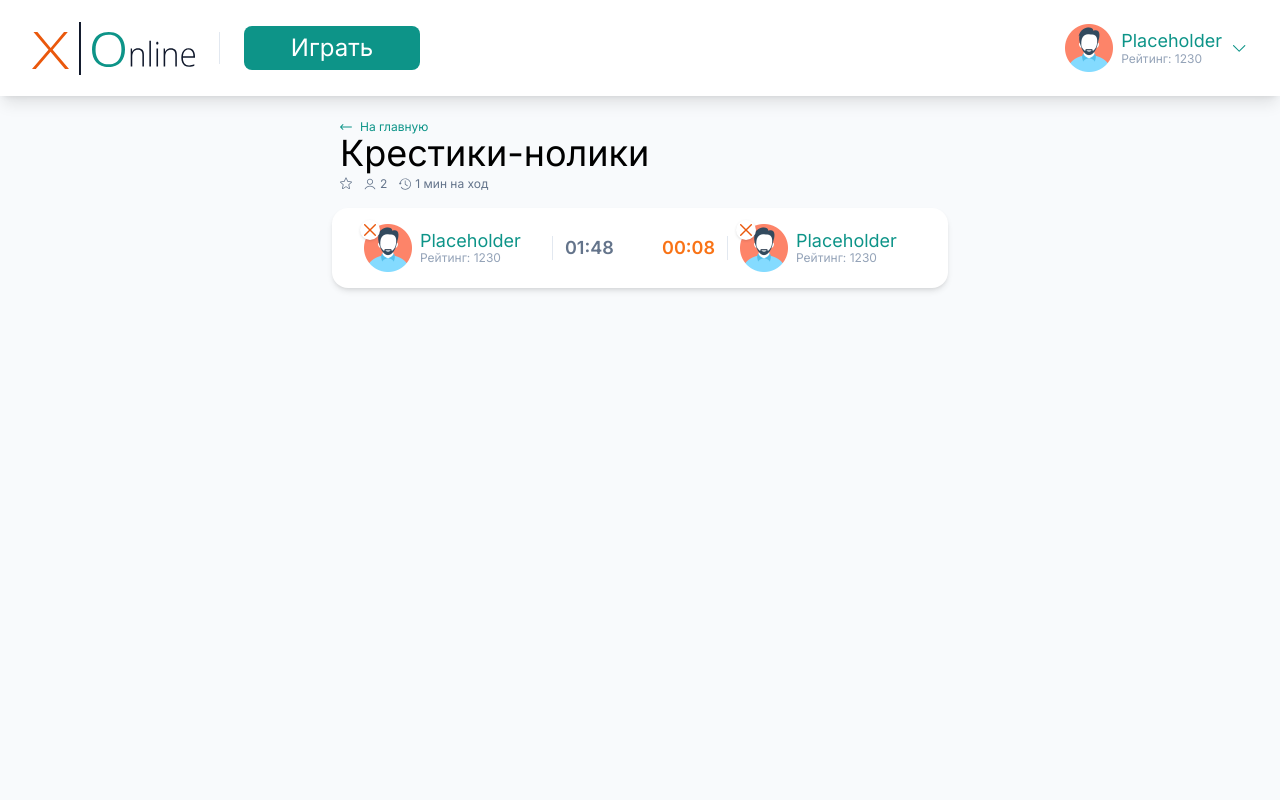
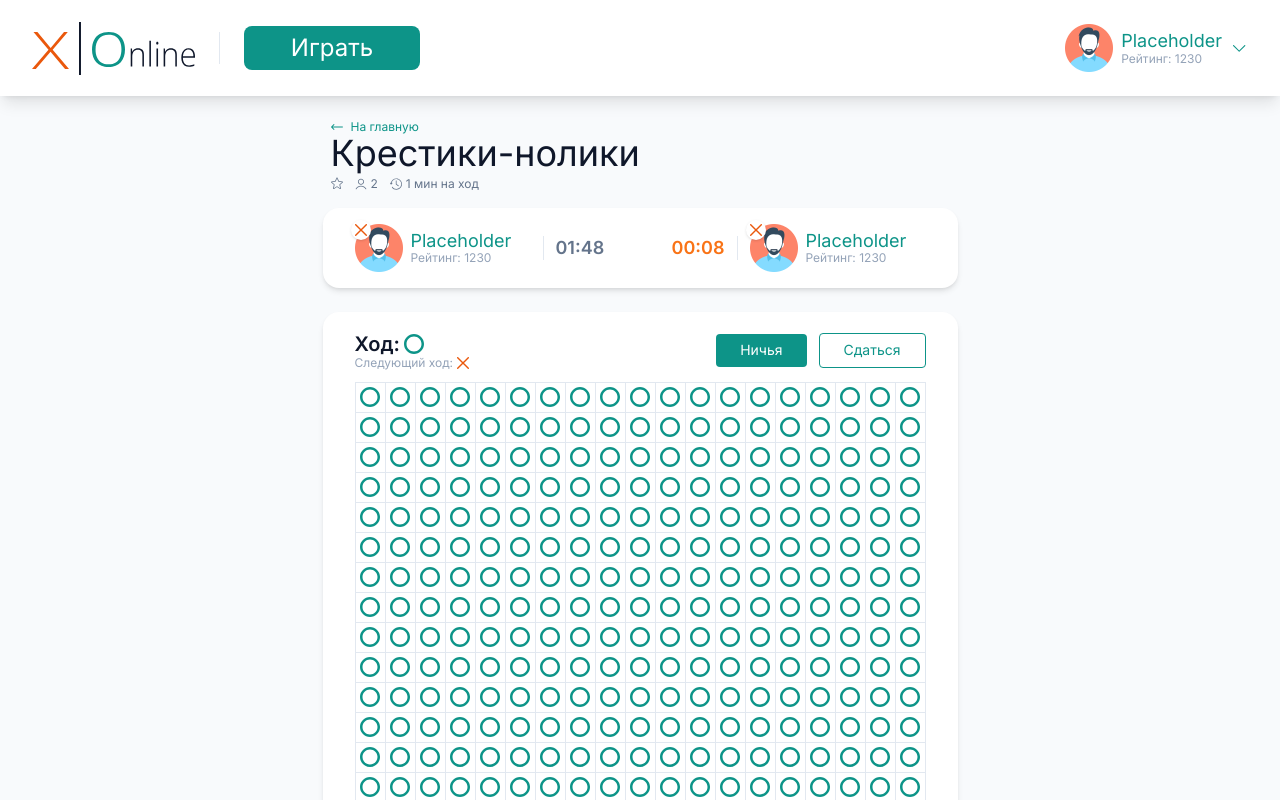
Before and after one commit to LoganVL/tic-tac-toe-react-nextjs, a Next.js app: page / in a window 1280 px wide. Shown: the top 800 px of the page. Built offline with nearby package versions, Linux system fonts and the light colour scheme.

Commit message:
Added GameField comp, UiButton, game grid etc

```diff
--- /dev/null
+++ b/components/game/game-field.jsx
@@ -0,0 +1,45 @@
+import { clsx } from "clsx";
+import { ZeroIcon } from "./icons/zero-icon";
+import { CrossIcon } from "./icons/cross-icon";
+import { UiButton } from "../uikit/ui-button";
+
+const cells = new Array(19 * 19).fill(null);
+
+export function GameField({ className }) {
+  return (
+    <div
+      className={clsx(
+        className,
+        "bg-white rounded-2xl shadow-md px-8 pt-5 pb-7",
+      )}
+    >
+      <div className="flex gap-3 items-center">
+        <div className="mr-auto">
+          <div className="flex items-center gap-1 text-xl font-semibold leading-tight">
+            Ход: <ZeroIcon className="w-5 h-5" />
+          </div>
+          <div className="flex items-center gap-1 text-xs text-slate-400 font-normal leading-tight">
+            Следующий ход: <CrossIcon />
+          </div>
+        </div>
+        <UiButton size="md" variant="primary">
+          Ничья
+        </UiButton>
+        <UiButton size="md" variant="outline">
+          Сдаться
+        </UiButton>
+      </div>
+
+      <div className="grid grid-cols-[repeat(19,_30px)] grid-rows-[repeat(19,_30px)] pt-px pl-px mt-3">
+        {cells.map((_, i) => (
+          <button
+            key={i}
+            className="border border-slate-200 -ml-px -mt-px flex items-center justify-center"
+          >
+            {<ZeroIcon className="w-5 h-5" />}
+          </button>
+        ))}
+      </div>
+    </div>
+  );
+}
--- a/components/game/icons/zero-icon.jsx
+++ b/components/game/icons/zero-icon.jsx
@@ -1,6 +1,7 @@
-export function ZeroIcon() {
+export function ZeroIcon({ className }) {
   return (
     <svg
+      className={className}
       width="12"
       height="12"
       viewBox="0 0 12 12"
--- a/components/game/index.js
+++ b/components/game/index.js
@@ -1,2 +1,3 @@
 export { GameTitle } from "./game-title";
 export { GameInfo } from "./game-info";
+export { GameField } from "./game-field";
--- a/components/header/header.jsx
+++ b/components/header/header.jsx
@@ -2,15 +2,16 @@
 import Image from "next/image";
 import { Profile } from "../profile";
 import { ArrowDownIcon } from "./icons/arrow-down-icon";
+import { UiButton } from "../uikit/ui-button";
 
 export function Header() {
   return (
     <header className="flex h-24 items-center px-8 bg-white shadow-lg">
       <Image src={logoSrc} alt="tic-tac-toe logo" />
       <div className="w-px h-8 bg-slate-200 mx-6" />
-      <button className="w-44 bg-teal-600 hover:bg-teal-500 transition-colors text-white rounded-lg px-5 py-2 text-2xl leading-tight ">
+      <UiButton className="w-44" size="lg" variant="primary">
         Играть
-      </button>
+      </UiButton>
       <button className="ml-auto flex items-center gap-2 text-start text-teal-600 hover:text-teal-500 transition-colors">
         <Profile />
         <ArrowDownIcon />
--- /dev/null
+++ b/components/uikit/ui-button.jsx
@@ -0,0 +1,27 @@
+import { clsx } from "clsx";
+
+/**
+ * @param {{
+ * children: any,
+ * className: string,
+ * size: "md" | "lg",
+ * variant: "primary" | "outline"
+ * }} props
+ */
+
+export function UiButton({ children, className, size, variant }) {
+  const buttonClassName = clsx(
+    "transition-colors",
+    className,
+    {
+      md: "rounded px-6 py-2 text-sm leading-tight",
+      lg: "rounded-lg px-5 py-2 text-2xl leading-tight",
+    }[size],
+    {
+      primary: "bg-teal-600 hover:bg-teal-500 text-white",
+      outline: "border border-teal-600 text-teal-600 hover:bg-teal-50",
+    }[variant],
+  );
+
+  return <button className={buttonClassName}>{children}</button>;
+}
--- a/pages/_app.jsx
+++ b/pages/_app.jsx
@@ -1,3 +1,4 @@
+import { clsx } from "clsx";
 import "../styles/global.css";
 import { Inter } from "next/font/google";
 
@@ -5,7 +6,7 @@
 
 export default function App({ Component, pageProps }) {
   return (
-    <div className={inter.className}>
+    <div className={clsx(inter.className, "text-slate-900")}>
       <Component {...pageProps} />;
     </div>
   );
--- a/pages/index.jsx
+++ b/pages/index.jsx
@@ -1,14 +1,14 @@
-import { GameInfo } from "../components/game";
-import { GameTitle } from "../components/game/game-title";
+import { GameField, GameInfo, GameTitle } from "../components/game";
 import { Header } from "../components/header";
 
 export default function HomePage() {
   return (
     <div className="bg-slate-50 min-h-screen">
       <Header />
-      <main className="pt-6 mx-auto max-w-[616px]">
+      <main className="pt-6 mx-auto w-max">
         <GameTitle />
         <GameInfo className="mt-4" />
+        <GameField className="mt-6" />
       </main>
     </div>
   );
```
